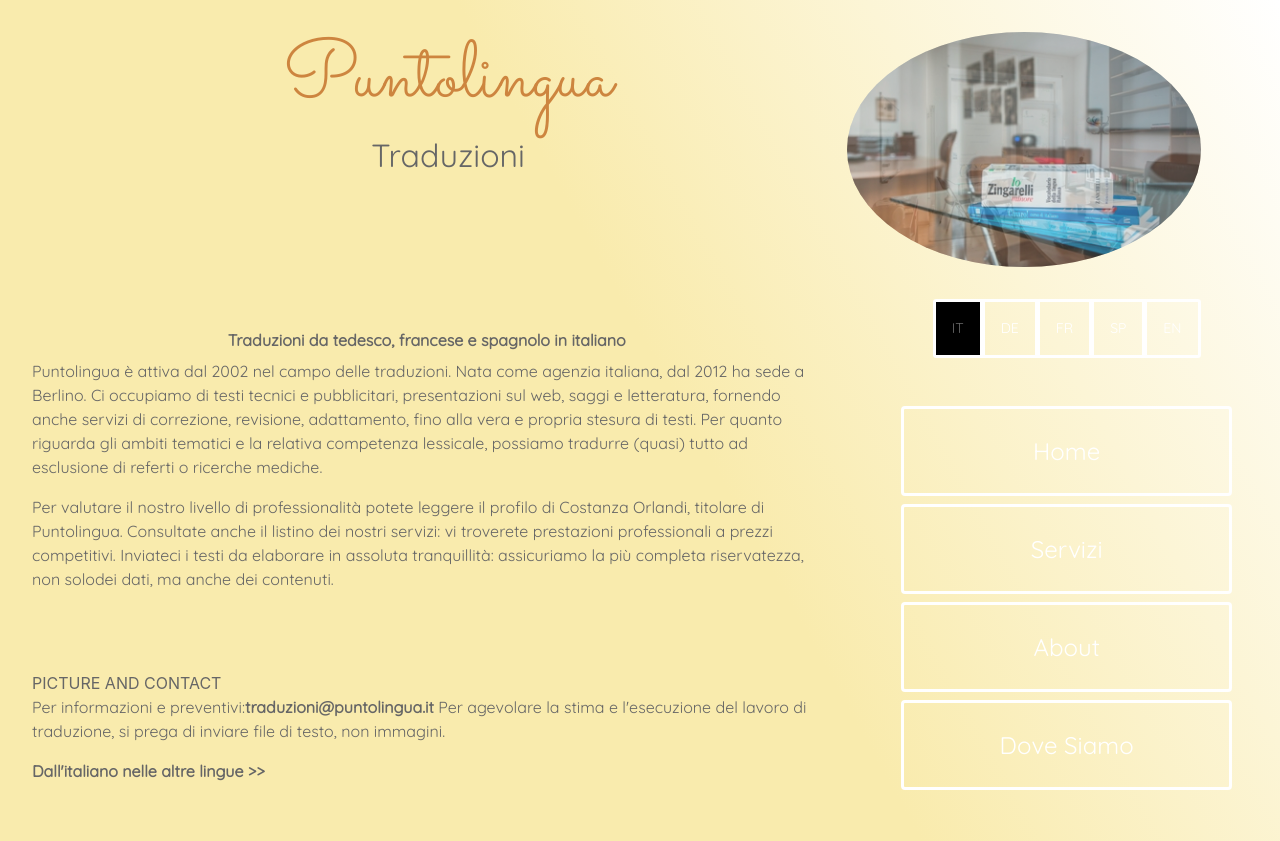
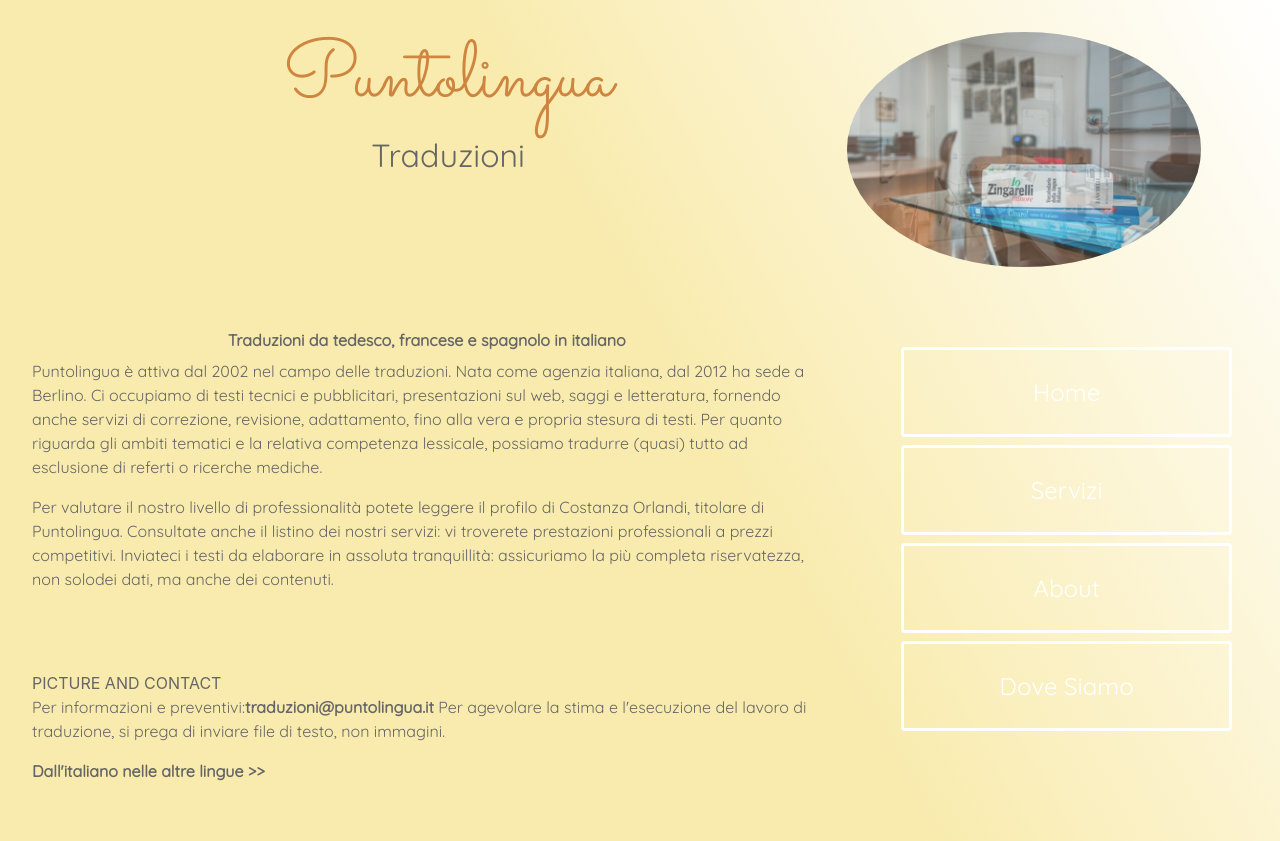
Before and after one commit to jacqdem/puntolingua-it-old, a plain HTML site: page index.html in a window 1280 px wide. Shown: the top 841 px of the page. Drawn offline with nearby package versions, Linux system fonts and the light colour scheme; a script that the page names is missing.

Commit message:
Update index.html

```diff
--- a/index.html
+++ b/index.html
@@ -109,13 +109,13 @@
       </div>
       <!-- navigation/menu column -->
       <div class="col-lg-4 text-center">
-        <div class="navbar-item btn-group" role="group">
+        <!-- language switcher mechanism <div class="navbar-item btn-group" role="group">
           <a href="index.HTML" class="btn btn-sm active" id="it-active">IT</a>
           <a href="x" class="btn btn-primary btn-sm" id="de">DE</a>
           <a href="x" class="btn btn-primary btn-sm" id="fr">FR</a>
           <a href="x" class="btn btn-primary btn-sm" id="sp">SP</a>
           <a href="x" class="btn btn-primary btn-sm" id="en">EN</a>
-        </div>
+        </div> -->
         <nav>
           <div class="row menu align-vertical">
             <button type="button" class="btn btn-block"><a href="index.html" class="nav-link">Home</a></button>
```
